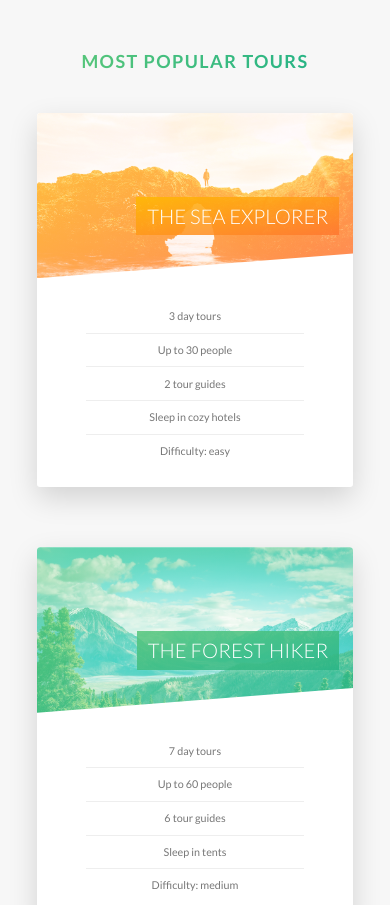
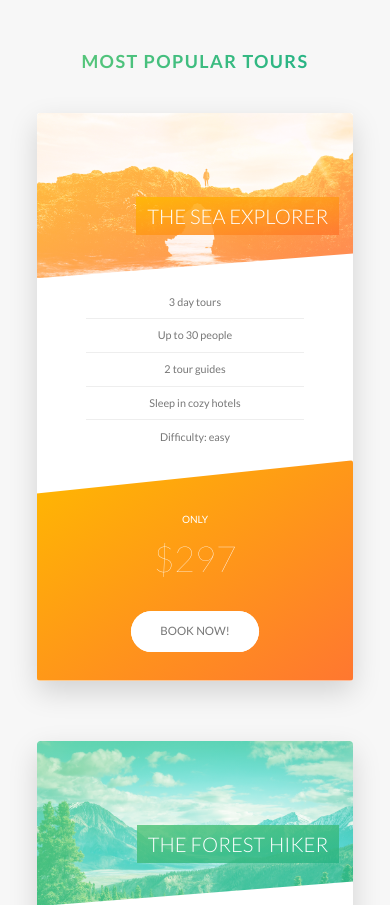
Before and after one commit to iCodeWalker/natours_ui, a website: page index.html in a window 390 px wide. Shown: the part 2484-3389 px from the top of the page. Drawn offline with Linux system fonts and the light colour scheme.

Commit message:
Added: media query for tours,stories, booking sec

```diff
--- a/sass/components/_card.scss
+++ b/sass/components/_card.scss
@@ -21,7 +21,6 @@
     }
 
     &--back {
-      background-color: green;
       transform: rotateY(180deg);
 
       &-1 {
@@ -183,4 +182,48 @@
     font-size: 6rem;
     font-weight: 100;
   }
+
+  @include respond-to-viewport(tab-port) {
+    height: auto;
+    border-radius: 3px;
+    background-color: $color-white;
+    box-shadow: 0 1.5rem 4rem rgba($color-black, 0.15);
+
+    &__side {
+      height: auto;
+      position: relative;
+      box-shadow: none;
+
+      &--back {
+        transform: rotateY(0);
+        clip-path: polygon(0 15%, 100% 0, 100% 100%, 0 100%);
+      }
+    }
+
+    &__details {
+      padding: 1rem 3rem;
+    }
+
+    &:hover &__side--front {
+      transform: rotateY(0);
+    }
+
+    // Back side styling
+    &__cta {
+      position: relative;
+      top: 0;
+      left: 0;
+      transform: translate(0);
+      width: 100%;
+      padding: 7rem 4rem 4rem 4rem;
+    }
+
+    &__price-box {
+      margin-bottom: 3rem;
+    }
+
+    &__price-value {
+      font-size: 5rem;
+    }
+  }
 }
--- a/sass/components/_form.scss
+++ b/sass/components/_form.scss
@@ -55,6 +55,11 @@
   &__radio-group {
     width: 49%;
     display: inline-block;
+
+    @include respond-to-viewport(tab-port) {
+      width: 100%;
+      margin-bottom: 2rem;
+    }
   }
 
   &__radio-input {
--- a/sass/components/_story.scss
+++ b/sass/components/_story.scss
@@ -8,6 +8,16 @@
   padding-left: 9rem;
   font-size: $default-font-size;
   transform: skewX(-12deg);
+
+  @include respond-to-viewport(tab-port) {
+    width: 100%;
+    padding: 4rem;
+    padding-left: 7rem;
+  }
+
+  @include respond-to-viewport(phone) {
+    transform: skewX(0);
+  }
 
   //   & > * {
   //     transform: skewX(12deg);
@@ -26,6 +36,10 @@
 
     // --- for figcaption
     position: relative;
+
+    @include respond-to-viewport(phone) {
+      transform: translate(-3rem) skewX(0);
+    }
   }
 
   &__img {
@@ -37,6 +51,10 @@
 
   &__text {
     transform: skewX(12deg);
+
+    @include respond-to-viewport(phone) {
+      transform: skewX(0);
+    }
   }
 
   &__caption {
--- a/sass/layout/_navigation.scss
+++ b/sass/layout/_navigation.scss
@@ -21,9 +21,9 @@
       right: 4rem;
     }
 
-    @include respond-to-viewport(tab-port) {
-      top: 3.5rem;
-      right: 3.5rem;
+    @include respond-to-viewport(phone) {
+      top: 3rem;
+      right: 3rem;
     }
   }
 
@@ -47,7 +47,7 @@
     }
 
     @include respond-to-viewport(phone) {
-      top: 3.3rem;
+      top: 3.5rem;
       right: 3.5rem;
     }
   }
--- a/sass/pages/_home.scss
+++ b/sass/pages/_home.scss
@@ -73,10 +73,36 @@
   background-size: cover;
   border-radius: 3px;
   box-shadow: 0 1.5rem 4rem rgba($color-black, 0.2);
-  height: 50rem;
+
+  @include respond-to-viewport(tab-land) {
+    background-image: linear-gradient(
+        105deg,
+        rgba($color-white, 0.9) 0%,
+        rgba($color-white, 0.9) 70%,
+        transparent 70%
+      ),
+      url(../img/nat-10.jpg);
+  }
+
+  @include respond-to-viewport(tab-port) {
+    background-image: linear-gradient(
+        to right,
+        rgba($color-white, 0.9) 0%,
+        rgba($color-white, 0.9) 100%
+      ),
+      url(../img/nat-10.jpg);
+  }
 
   &__form {
     width: 50%;
     padding: 6rem;
+
+    @include respond-to-viewport(tab-land) {
+      width: 70%;
+    }
+
+    @include respond-to-viewport(tab-port) {
+      width: 100%;
+    }
   }
 }
```
Also changed, not shown: css/style.css.
